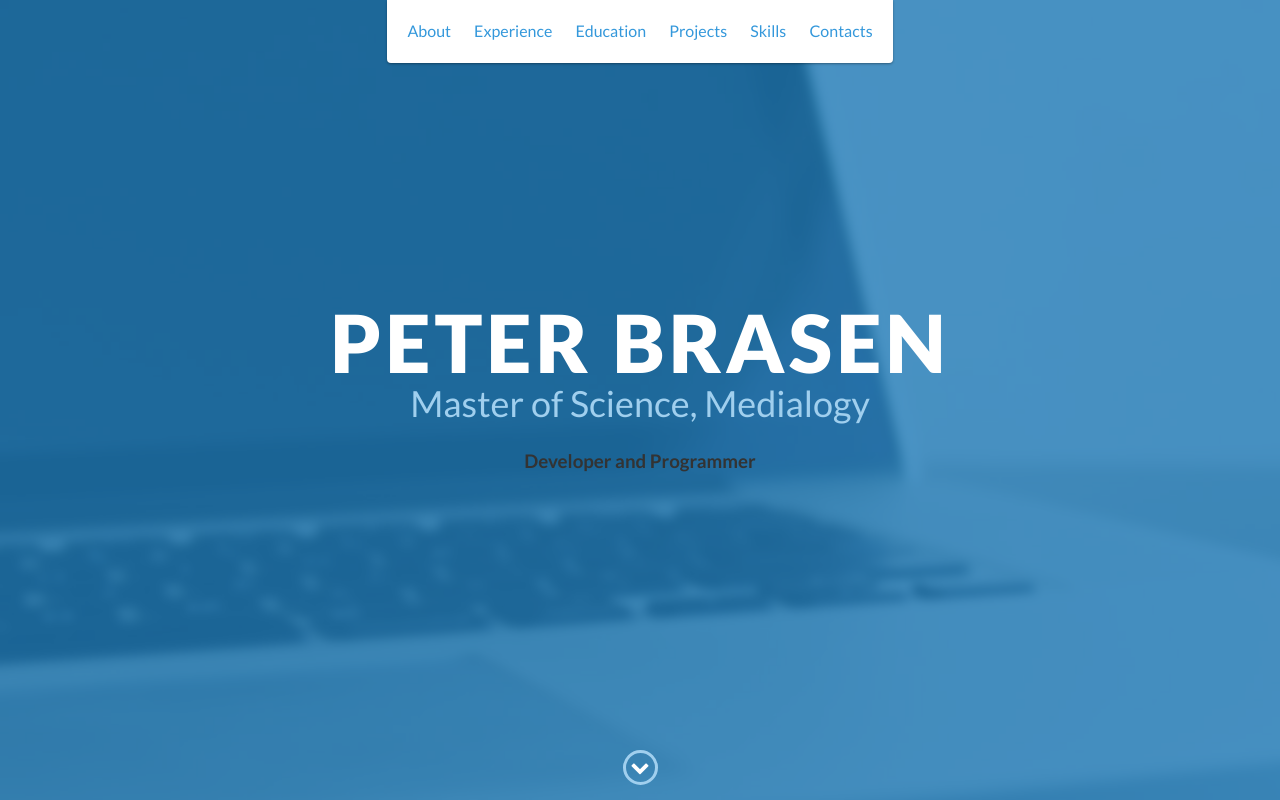
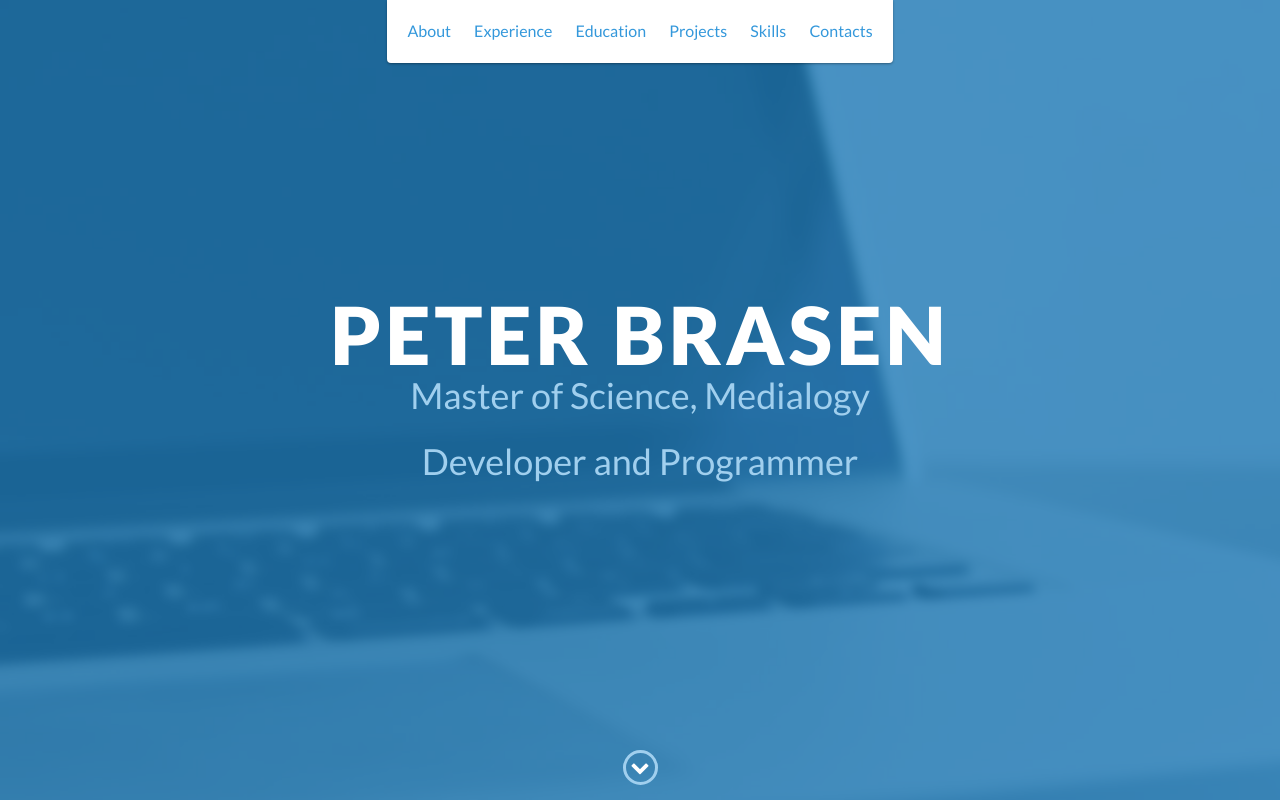
Before and after one commit to PeterBrasen/PeterBrasen.github.io, a plain HTML site: page index.html in a window 1280 px wide. Shown: the top 800 px of the page. Drawn offline with nearby package versions, Linux system fonts and the light colour scheme.

Commit message:
no message

```diff
--- a/index.html
+++ b/index.html
@@ -50,7 +50,7 @@
         <div id="lead-content">
             <h1>Peter Brasen</h1>
             <h2>Master of Science, Medialogy</h2>
-			<h3>Developer and Programmer</h3>
+			<h2>Developer and Programmer</h2>
         </div>
         <!-- End #lead-content -->
 
```
